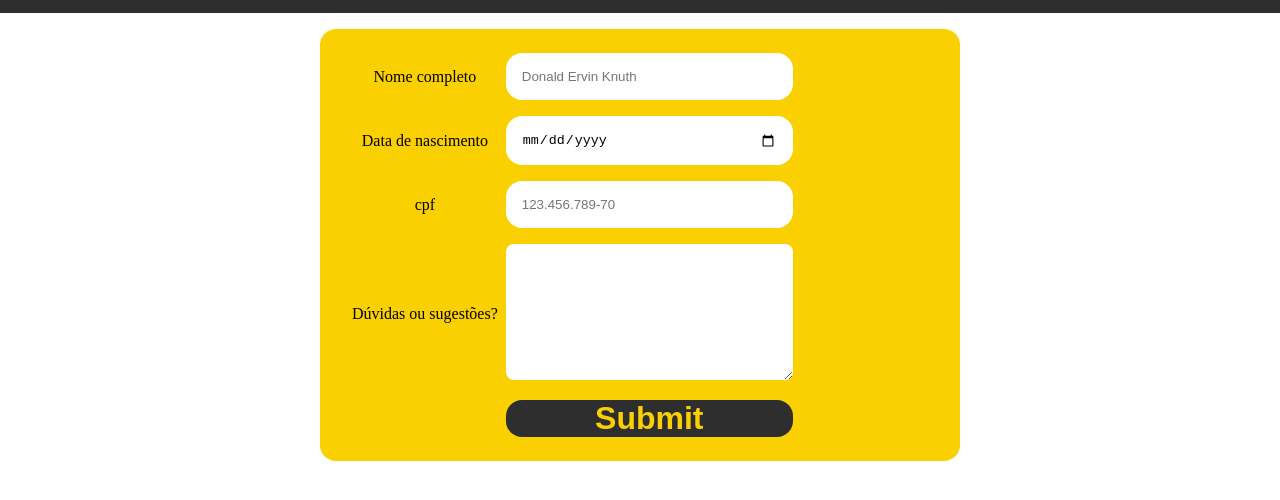
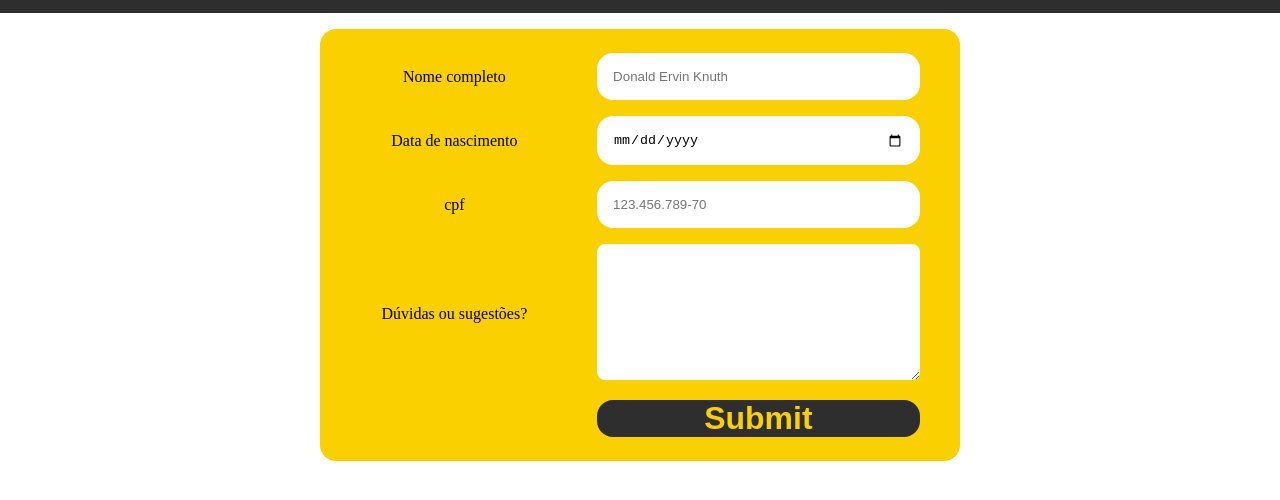
Before and after one commit to leo-tavares/redescobrindo-a-web, a website: page desafios/semana01/index.html in a window 1280 px wide. Shown: the part 110-610 px from the top of the page. Drawn offline with Linux system fonts and the light colour scheme.

Commit message:
fix responsividade da page index

```diff
--- a/desafios/semana01/styles/index.css
+++ b/desafios/semana01/styles/index.css
@@ -25,6 +25,8 @@ div.form-container {
 
 form {
   display: table;
+  margin: auto;
+  width: 100%;
   padding: 16px;
   margin: 16px;
 }
@@ -40,7 +42,7 @@ div.table-row p {
 
 form input {
   border: none;
-  width: 100%;
+  width: 80%;
   border-radius: 16px;
   margin: 8px;
   padding: 16px;
@@ -50,7 +52,7 @@ form input {
 textarea#comentarios {
   margin: 8px;
   padding: 8px;
-  width: 100%;
+  width: 80%;
   border-radius: 8px;
   text-align: center;
   border: none;
```
